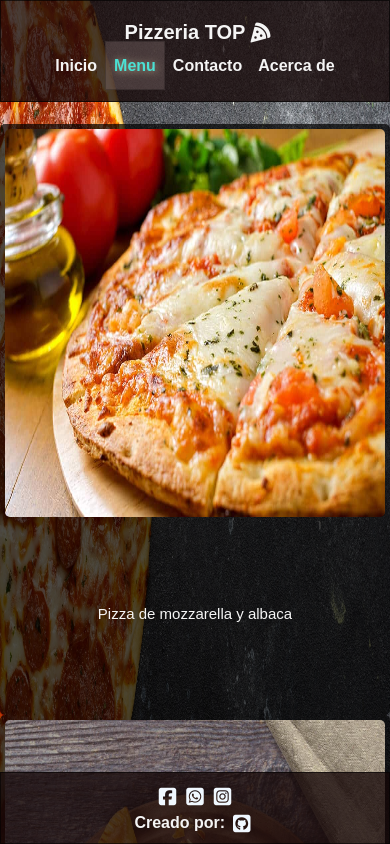
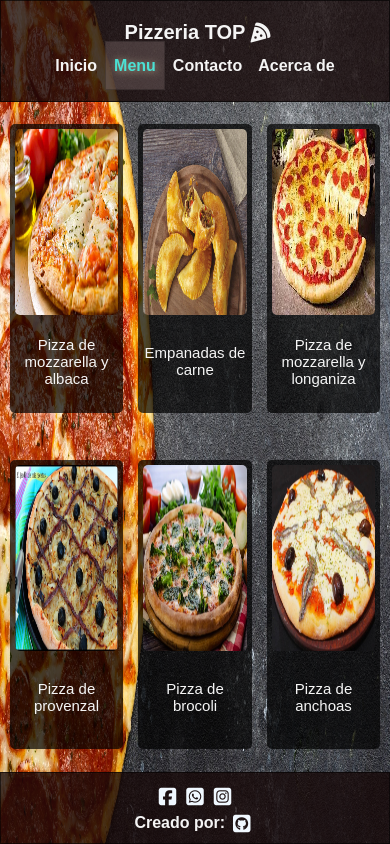
Before and after one commit to daxas-boop/restaurant-page, a plain HTML site: page index.html in a window 390 px wide. Both pictures are taken after a click on the link "Menu". Shown: the top 844 px of the page. Drawn offline with Linux system fonts and the light colour scheme.

Commit message:
Fixes view of menu grid on mobile.

```diff
--- a/main.css
+++ b/main.css
@@ -22,11 +22,11 @@ body{
 #content {
     padding-bottom: 45px;
     padding-top: 70px;
-    width:100%;
     max-width: 1080px;
     margin:0 auto;
     min-height: 100vh;
     position: relative;
+    width:100%;
     height: 100%;
 }
 
@@ -263,8 +263,9 @@ body{
 /* Menu Tab */
 #main-content-menu {
     display: grid;
-    grid-template-columns: repeat(auto-fit, minmax(150px, 1fr));
-    grid-template-rows: repeat(auto-fit, minmax(150px, 1fr));
+    grid-auto-flow: row;
+    grid-template-columns: 1fr 1fr 1fr;
+    grid-template-rows: 1fr 1fr;
     gap: 15px;
     height: 100%;
     width: 70%;
@@ -373,8 +374,7 @@ body{
     }
 
     #main-content-menu {
-        width: 100%;
-        display:block;
+        width: 95%;
     }
 
 }
```
